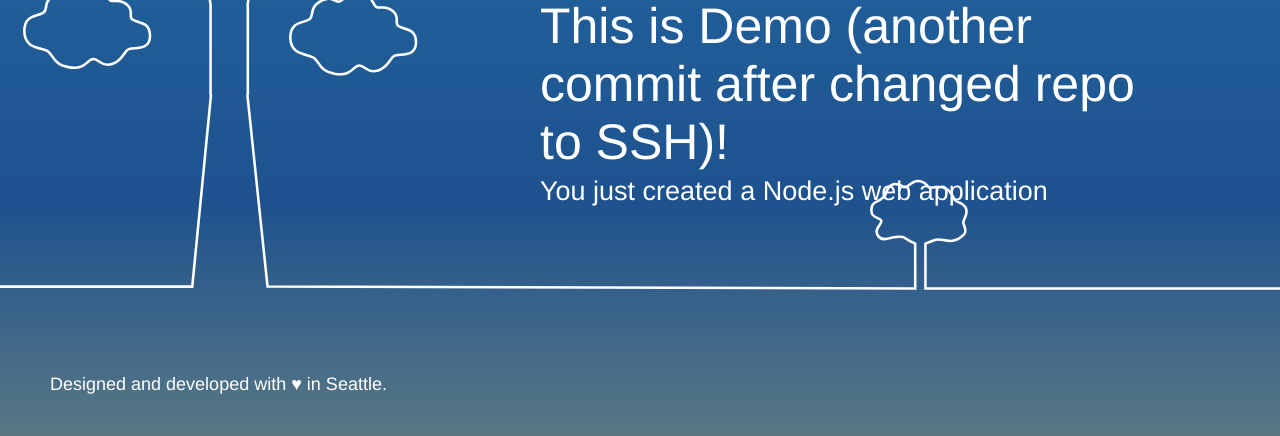
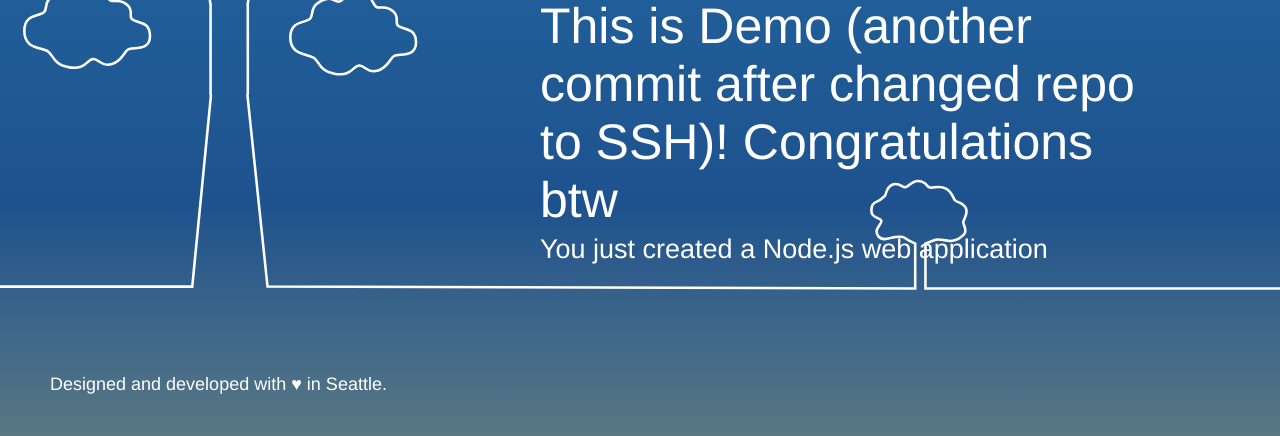
Before and after one commit to matheusrosendo/DemoNode, a website: page public/index.html in a window 1280 px wide. Shown: the part 356-792 px from the top of the page. Drawn offline with Linux system fonts and the light colour scheme.

Commit message:
added congratulations on index again

```diff
--- a/public/index.html
+++ b/public/index.html
@@ -58,7 +58,7 @@
         <div class="message">
             <a class="twitter-link" href="https://twitter.com/home/?status=I%20created%20a%20project%20with%20AWS%20CodeStar!%20%23AWS%20%23AWSCodeStar%20https%3A%2F%2Faws.amazon.com%2Fcodestar"><img src="img/tweet.svg" /></a>
             <div class="text">
-                <h1>This is Demo (another commit after changed repo to SSH)!</h1>
+                <h1>This is Demo (another commit after changed repo to SSH)! Congratulations btw</h1>
                 <h2>You just created a Node.js web application</h2>
             </div>
         </div>
```
Also changed, not shown: 1 other file.
